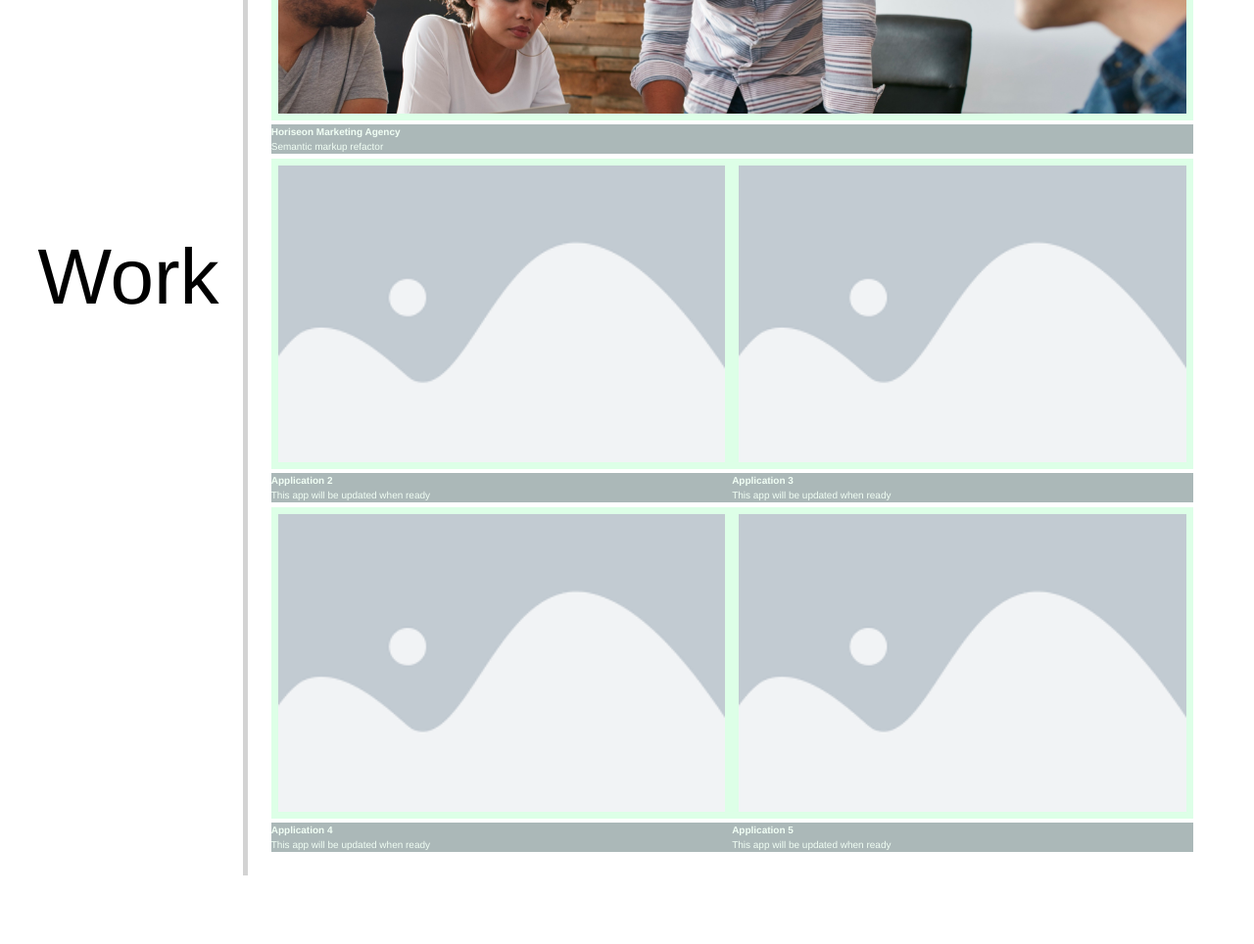
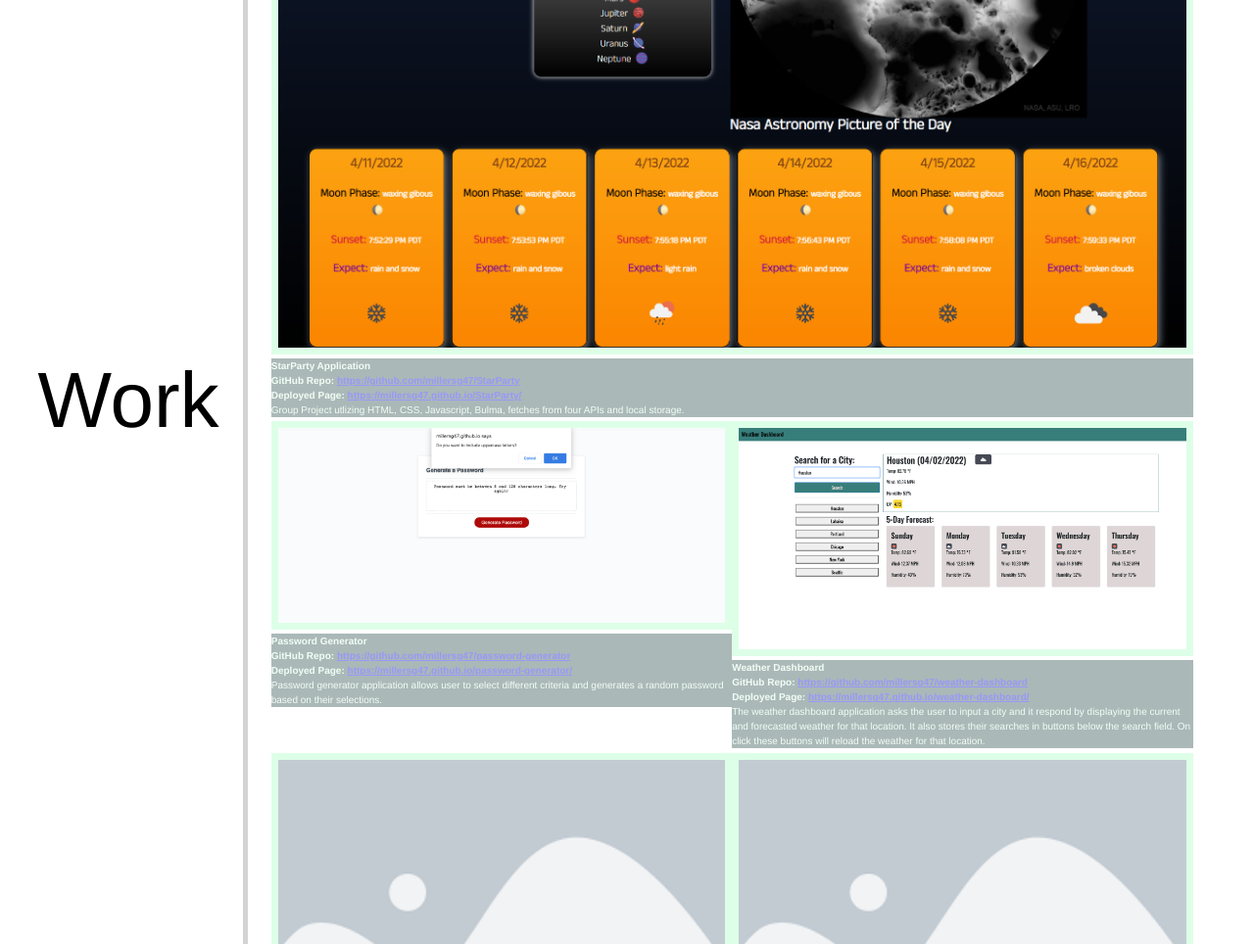
Before and after one commit to millersg47/Sophie-Portfolio, a plain HTML site: page index.html in a window 1280 px wide. Shown: the part 1480-2444 px from the top of the page at 98% size. Drawn offline with Linux system fonts and the light colour scheme.

Commit message:
adds project and homework assignments to work section, adds PDF link to resume

```diff
--- a/index.html
+++ b/index.html
@@ -23,7 +23,7 @@
                     <a class="menu_item" href="#Contact">Contact Me </a>
                   </li>
                   <li class="menu">
-                     <a class="menu_item" href="#">Resume </a>
+                     <a class="menu_item" href="./Assets/Technical_Resume.pdf">Resume </a>
                   </li>
               </ul>
           </nav>
@@ -47,31 +47,37 @@
              <h1 class="title">Work</h1>
             <section class="all_apps content">
               <section class="app1 hover">
-                <a href=" https://millersg47.github.io/semantic-markup/">
-                  <img class="first_image" src="./Assets/images/Horiseon_Semantic_HTML.jpg" alt="Horiseon Social Media Marketing webpage">
+                <a target="_blank" href="https://millersg47.github.io/StarParty/">
+                  <img class="first_image" src="./Assets/images/StarParty_main_page.png" alt="StarParty Search Results webpage">
                 </a>
                 <div class="image_heading">
-                  <h4>Horiseon Marketing Agency</h4>
-                  <p>Semantic markup refactor</p>
+                  <h4>StarParty Application</h4>
+                  <h5>GitHub Repo: <a  target=”_blank” href="https://github.com/millersg47/StarParty">https://github.com/millersg47/StarParty</a></h5>
+                  <h5>Deployed Page: <a  target=”_blank” href="https://millersg47.github.io/StarParty/">https://millersg47.github.io/StarParty/</a></h5>
+                  <p>Group Project utlizing HTML, CSS, Javascript, Bulma, fetches from four APIs and local storage.</p>
                 </div>
               </section>
               <section class="secondary_apps">
                 <section class="apps hover">
-                  <a href="https://www.nytimes.com/">
-                    <img class="app_image" src="./Assets/images/placeholder.png" alt="placeholder image">
+                  <a target="_blank" href="https://millersg47.github.io/password-generator/">
+                    <img class="app_image" src="./Assets/images/password-generator-2.png" alt="password generator webpage with prompt about uppercase letters.">
                   </a>
                   <div class="image_heading">
-                    <h4>Application 2</h4>
-                    <p>This app will be updated when ready</p>
+                    <h4>Password Generator</h4>
+                    <h5>GitHub Repo: <a  target=”_blank” href="https://github.com/millersg47/password-generator">https://github.com/millersg47/password-generator </a></h5>
+                    <h5>Deployed Page: <a  target=”_blank” href="https://millersg47.github.io/password-generator/">https://millersg47.github.io/password-generator/ </a></h5>
+                    <p>Password generator application allows user to select different criteria and generates a random password based on their selections.</p>
                   </div>
                 </section>
                 <section class="apps hover">
-                  <a href="https://github.com/millersg47">
-                    <img class="app_image" src="./Assets/images/placeholder.png" alt="placeholder image">
+                  <a href="https://millersg47.github.io/weather-dashboard/">
+                    <img class="app_image" src="./Assets/images/weather-dash.png" alt="weather dashboard with current and forecasted weather loaded for Houston.">
                   </a>
                   <div class="image_heading">
-                    <h4>Application 3</h4>
-                    <p>This app will be updated when ready</p>
+                    <h4>Weather Dashboard</h4>
+                    <h5>GitHub Repo: <a  target=”_blank” href="https://github.com/millersg47/weather-dashboard">https://github.com/millersg47/weather-dashboard </a></h5>
+                    <h5>Deployed Page: <a target="_blank" href="https://millersg47.github.io/weather-dashboard/"> https://millersg47.github.io/weather-dashboard/</a></h5>
+                    <p>The weather dashboard application asks the user to input a city and it respond by displaying the current and forecasted weather for that location. It also stores their searches in buttons below the search field. On click these buttons will reload the weather for that location.</p>
                   </div>
                 </section>
                 <section class="apps hover">
```
Also changed, not shown: Assets/images/StarParty_main_page.png (added), Assets/images/password-generator-2.png (added), Assets/images/weather-dash.png (added), 3 other files.
